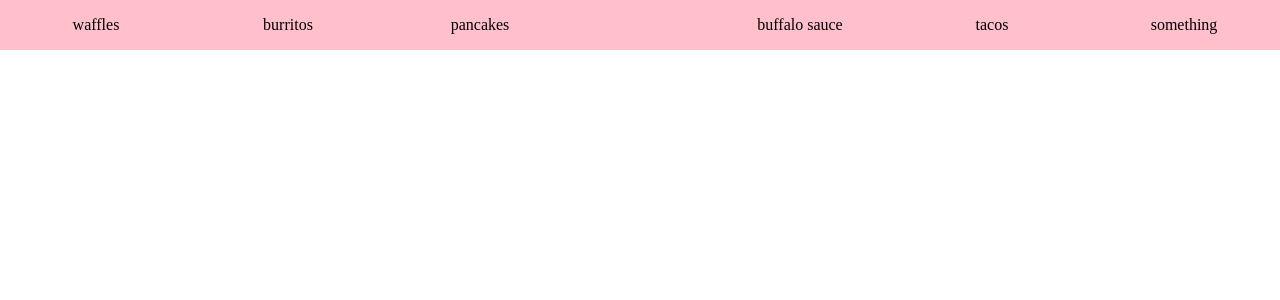
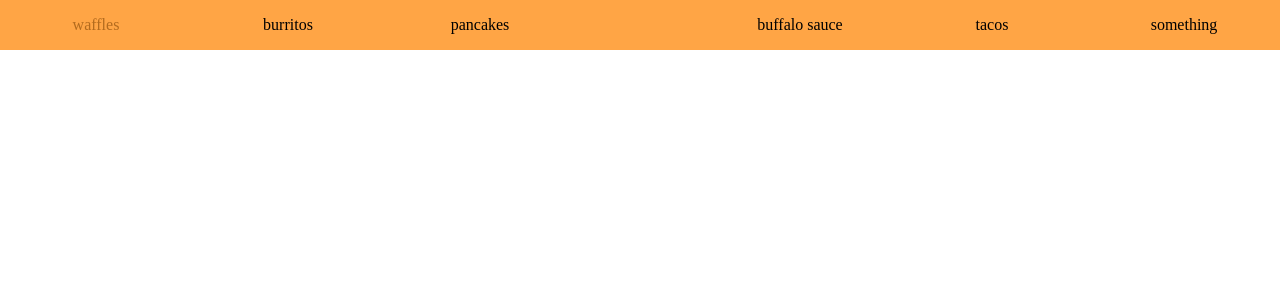
Before and after one commit to michaelmorrisg/cuties-cakes, a React (Create React App) app: page / in a window 1280 px wide. Shown: the top 300 px of the page. Built offline with nearby package versions, Linux system fonts and the light colour scheme.

Commit message:
more color stuff

```diff
--- a/src/styles/_colors.scss
+++ b/src/styles/_colors.scss
@@ -1 +1,6 @@
-$main: pink;
+$main: #FFA545;
+$main-accent: #FFB15E;
+$secondary: #0C86B3;
+$secondary-accent: #45CEFF;
+
+$link-color: #B36B1E;
--- a/src/styles/components/_NavItem.scss
+++ b/src/styles/components/_NavItem.scss
@@ -13,6 +13,9 @@
     height: 100%;
     width: 100%;
 }
+.nav-item:hover {
+    color: $link-color;
+}
 .dropdown-main {
     position: absolute;
     top: -50px;
```
